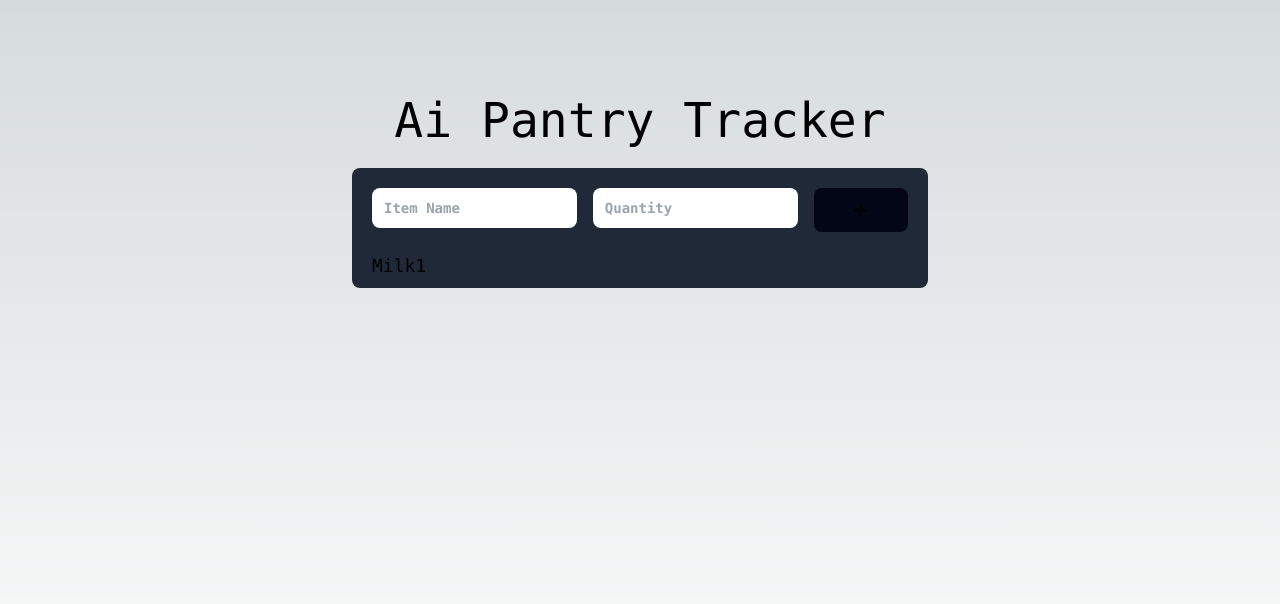
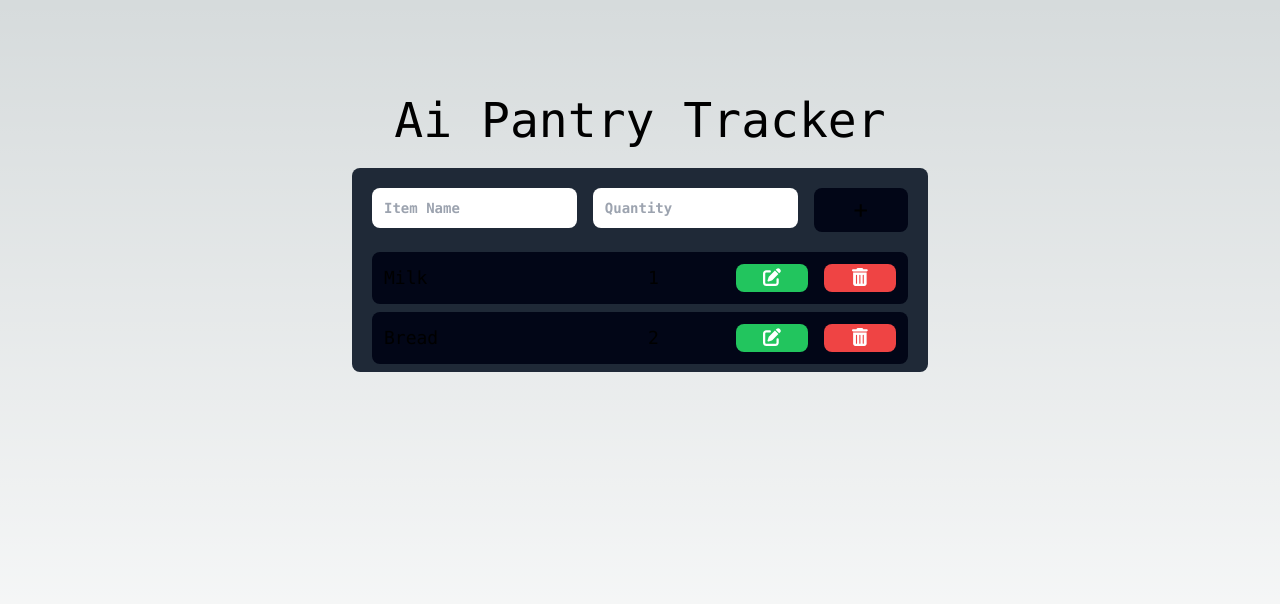
Before and after one commit to zipzopboppitybop/Ai-Pantry-Tracker, a Next.js app: page / in a window 1280 px wide. Shown: the top 604 px of the page. Built offline with nearby package versions, Linux system fonts and the light colour scheme.

Commit message:
list items now have backgrounds and styled edit and delete buttons

```diff
--- a/app/page.js
+++ b/app/page.js
@@ -1,8 +1,16 @@
 "use client";
+import "@fortawesome/fontawesome-svg-core/styles.css";
+import { config } from "@fortawesome/fontawesome-svg-core";
+config.autoAddCss = false;
 import Image from "next/image";
+import { FontAwesomeIcon } from "@fortawesome/react-fontawesome";
+import { faCheck, faPen, faPenToSquare, faTrash, faTrashCan } from "@fortawesome/free-solid-svg-icons";
+
+
 
 const items = [
   {name: "Milk", quantity: 1},
+  {name: "Bread", quantity: 2},
 ];
 
 export default function Home() {
@@ -26,9 +34,15 @@ export default function Home() {
             {items.map((item, id) => (
               <ul>
                 <li key={id} className="pb-2 px-5 text-lg">
-                  <div>
-                    <span>{item.name}</span>
-                    <span>{item.quantity}</span>
+                  <div className="bg-slate-950 rounded-lg grid grid-cols-6 grid-rows-0 gap-4 p-3">
+                    <span className="col-span-3">{item.name}</span>
+                    <span className="col-start-4">{item.quantity}</span>
+                    <button className="bg-green-500 rounded-lg text-white col-start-5">
+                      <FontAwesomeIcon icon={faPenToSquare} className="fas fa-pen-to=square"></FontAwesomeIcon>
+                    </button>
+                    <button className="bg-red-500 rounded-lg text-white col-start-6">
+                      <FontAwesomeIcon icon={faTrashCan} className="fas fa-trash-can"></FontAwesomeIcon>
+                    </button>
                   </div>
                 </li>
               </ul>
```
Also changed, not shown: package.json (+8 -5 lines), 1 other file (tests, documents, lock files or other folders).
